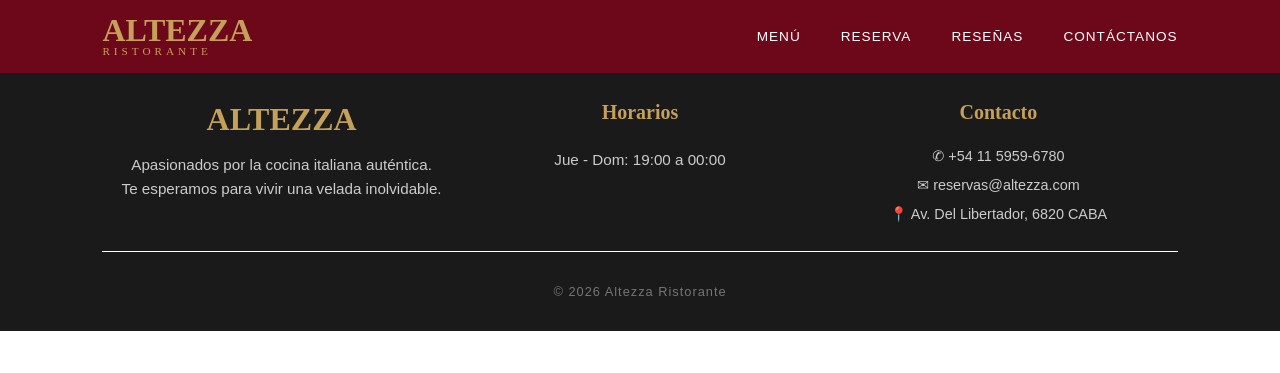
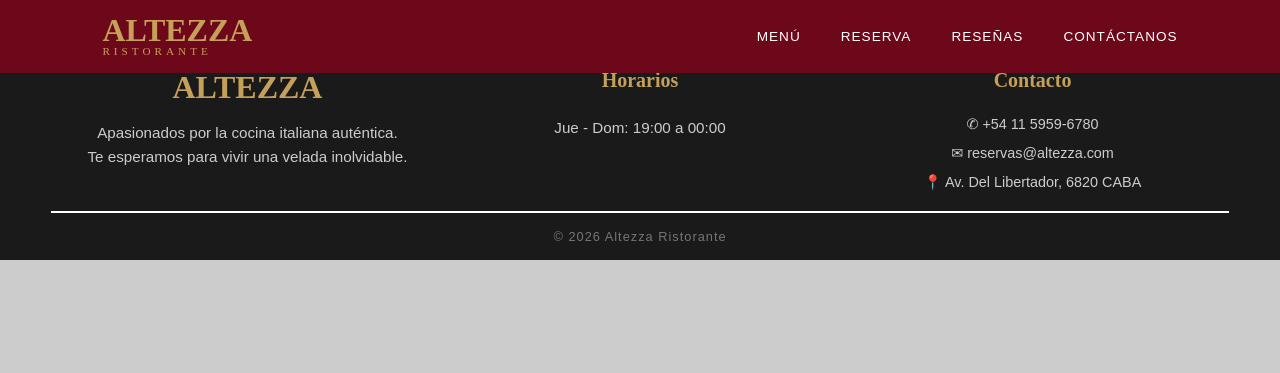
Before and after one commit to mquilici06/APPWEB-IDS-1C2026, a Flask app: page / in a window 1280 px wide. Shown: the top 373 px of the page. Run offline with Flask 3, Linux system fonts and the light colour scheme.

Commit message:
agrego fondo y color de letra al body

```diff
--- a/Frontend/static/styles/base.css
+++ b/Frontend/static/styles/base.css
@@ -7,15 +7,20 @@ footer {
     text-align: center;
     background-color: #1a1a1a;
     color: #fff;
-    padding: 4rem 8% 2rem;
+    padding: 2rem 4% 1rem;
     font-family: 'Montserrat', sans-serif;
+}
+
+body{
+    color: #1a1a1a;
+    background-color: #ccc;
 }
 
 .footer-caja-grande {
     display: grid;
     grid-template-columns: 1fr 1fr 1fr;
-    border-bottom: 1px solid rgba(255, 255, 255, 1);
-    padding-bottom: 1rem;
+    border-bottom: 2px solid rgba(255, 255, 255, 1);
+    padding-bottom: 0.5rem;
     max-width: auto;
 }
 
@@ -57,7 +62,7 @@ footer {
 
 .copyright {
     text-align: center;
-    padding-top: 2rem;
+    padding-top: 1rem;
     font-size: 0.8rem;
     color: rgba(255, 255, 255, 0.4);
     letter-spacing: 1px;
```
